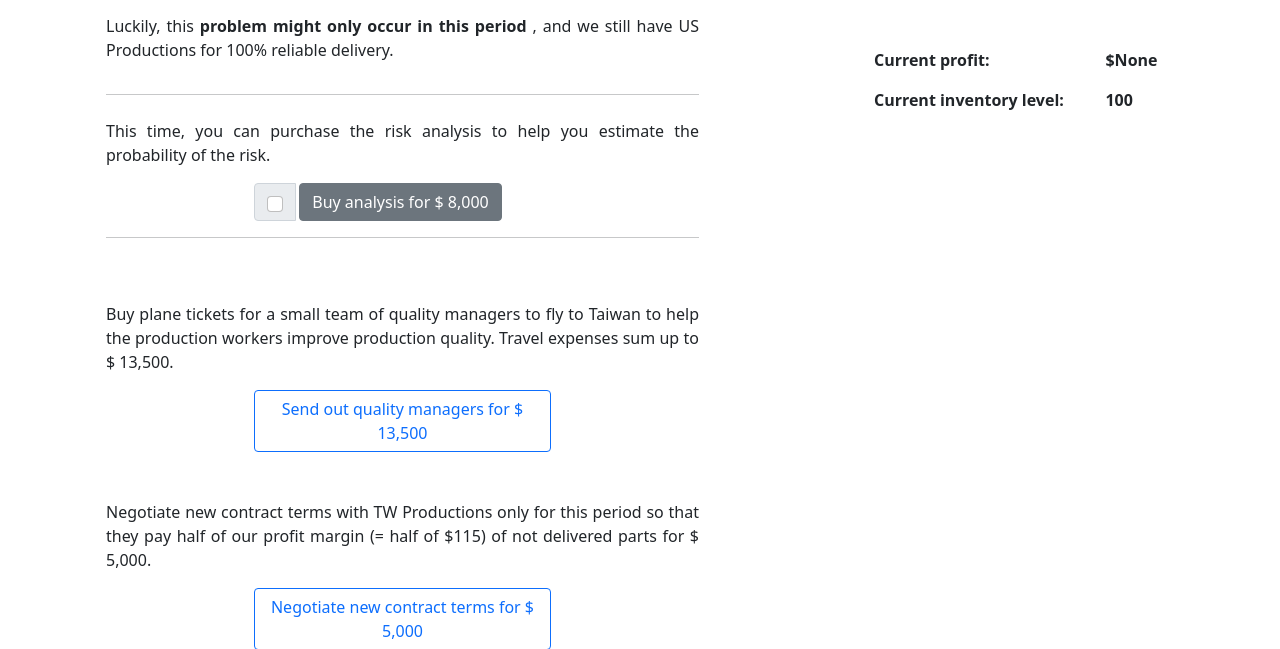
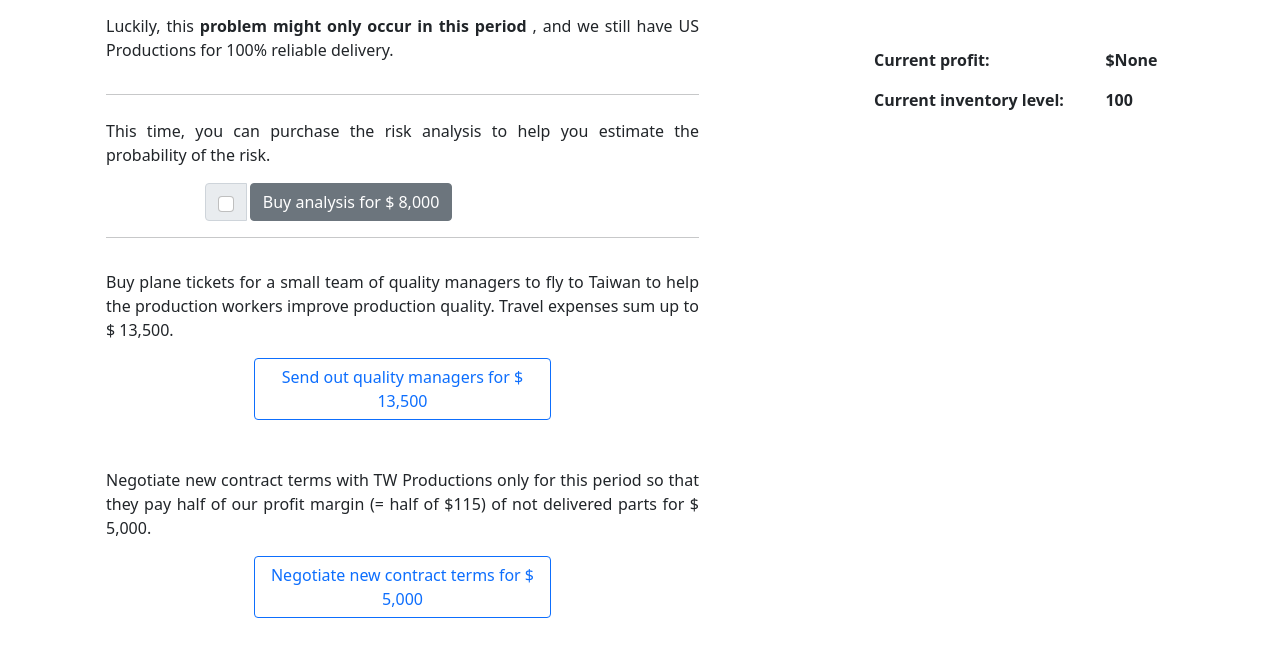
Before and after one commit to rreiners/SCM-Games, a Flask app: page /round2/ in a window 1280 px wide. Shown: the part 511-1160 px from the top of the page. Run offline with Flask 2, Linux system fonts and the light colour scheme; data that the repository does not hold is empty; some libraries are stand-ins or nearby versions.

Commit message:
tests button not yet resolved

```diff
--- a/templates/round2.html
+++ b/templates/round2.html
@@ -49,20 +49,20 @@
 
                         <hr>
                         <p class="pt-2"> This time, you can purchase the risk analysis to help you estimate the probability of the risk.</p>
-                        <div class="d-grid col-6 mx-auto">
+                        <div class="d-grid col-8 mx-auto">
                             <div class="input-group">
                                 <div class="input-group-text">
                                   <input class="form-check-input" type="checkbox" value="" aria-label="Checkbox for following text input">
                                 </div>
                                 <div>
-                                    <button type="button" name="Button" value="Modal" class="btn btn-secondary mx-1" data-bs-toggle="modal" data-bs-target="#exampleModal">Buy analysis for $ 8,000</button>
+                                    <button type="button" name="Button" value="Modal" class="btn btn-secondary mx-1 " data-bs-toggle="modal" data-bs-target="#exampleModal">Buy analysis for $ 8,000</button>
                                 </div>
                             </div>
                         </div>
                         <p></p>
                         <hr>
 
-						<p class="pt-5"> Buy plane tickets for a small team of quality managers to fly to Taiwan to help the production workers improve production quality. Travel expenses sum up to $ 13,500. </p>
+						<p class="pt-3"> Buy plane tickets for a small team of quality managers to fly to Taiwan to help the production workers improve production quality. Travel expenses sum up to $ 13,500. </p>
 
                         <div class="d-grid gap-2 col-6 mx-auto">
                             <input type="checkbox" class="btn-check" name="options" id="option1" value="2500" autocomplete="off">
```
